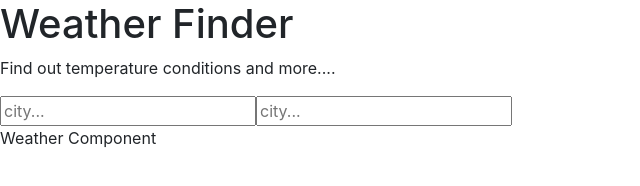
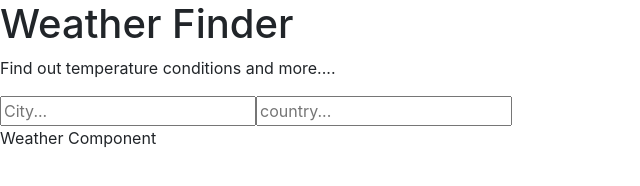
Before and after one commit to HassanAbdinur/Weather-App, a React (Create React App) app: page / in a window 1280 px wide. Shown: the top 186 px of the page, without its empty margins (0-640 px from the left). Built offline with nearby package versions, Linux system fonts and the light colour scheme; no server answers.

Commit message:
working on inputs

```diff
--- a/src/components/Form.js
+++ b/src/components/Form.js
@@ -4,8 +4,8 @@
     render() {
         return(
             <form>
-                <input type="text" name="city" placeholder="city..." />
-                <input type="text" name="city" placeholder="city..." />
+                <input type="text" name="City" placeholder="City..." />
+                <input type="text" name="country" placeholder="country..." />
             </form>
         );
     }
```
